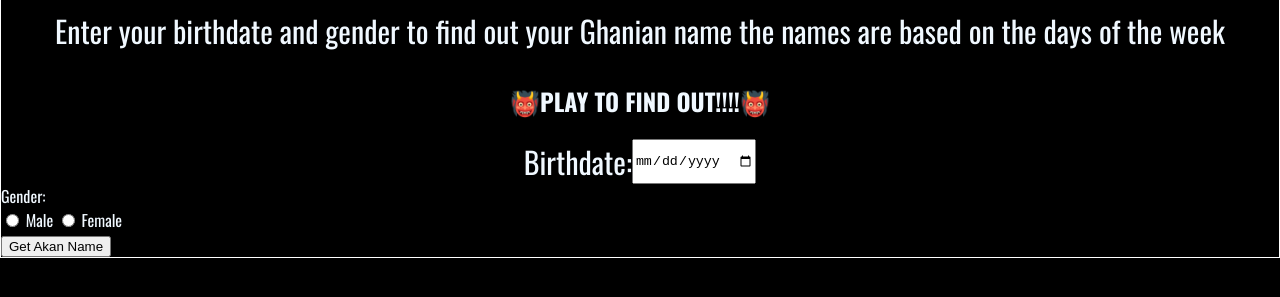
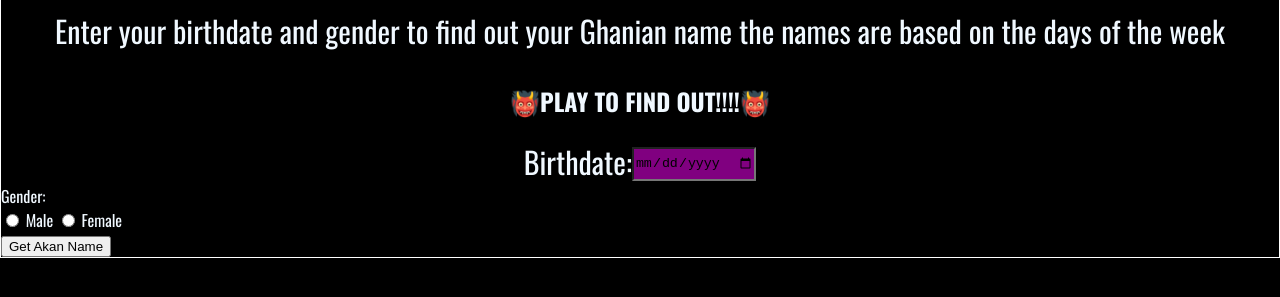
Before and after one commit to muhahafiz/akan-name-generator, a plain HTML site: page index.html in a window 1280 px wide. Shown: the part 193-490 px from the top of the page. Drawn offline with nearby package versions, Linux system fonts and the light colour scheme.

Commit message:
Added style to birthdate

```diff
--- a/style.css
+++ b/style.css
@@ -29,3 +29,8 @@ margin: 0%;
     justify-content: center;
     font-size: 30px;
 }
+#birthdate{
+    height: 30px;
+    margin-top: 8px;
+background-color: purple;
+}
```
